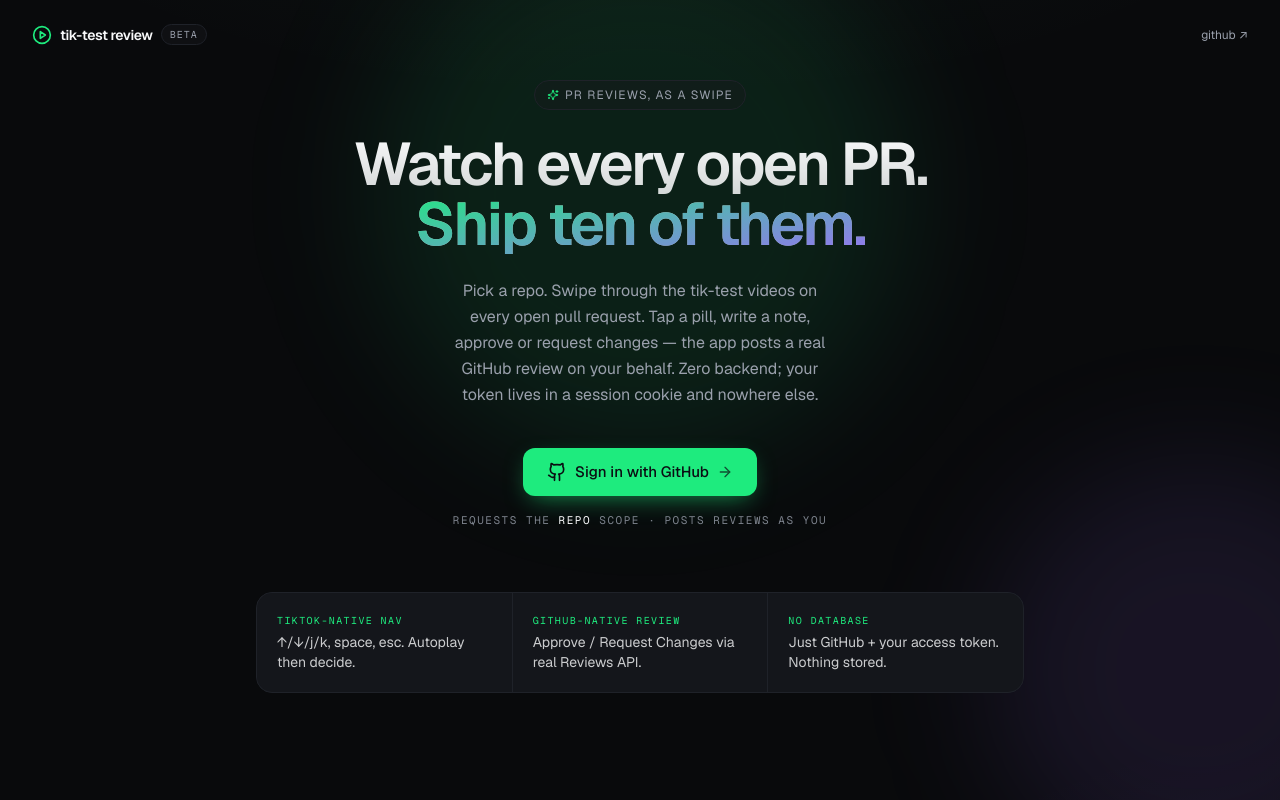
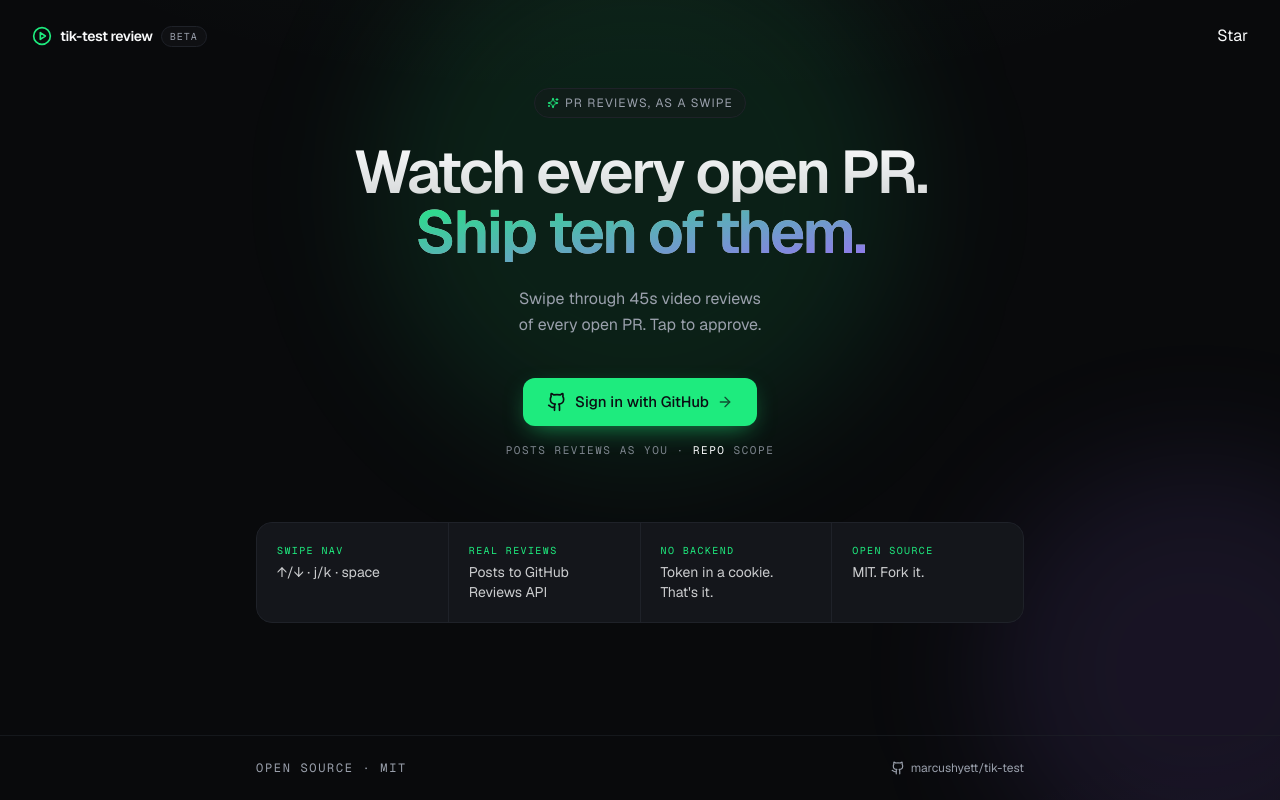
Before and after one commit to marcushyett/tik-test, a Next.js app in the folder web/: page / in a window 1280 px wide. Built offline with nearby package versions, Linux system fonts and the light colour scheme; no server answers.

Commit message:
Add GitHub star button and footer with improved landing page (#31)

```diff
--- a/web/src/app/page.tsx
+++ b/web/src/app/page.tsx
@@ -3,7 +3,30 @@
 import { Button } from "@/components/ui/button";
 import { RepoPicker } from "@/components/repo-picker";
 import { listRepos } from "@/lib/github";
+import Script from "next/script";
 import { ArrowRight, Github, PlayCircle, Sparkles } from "lucide-react";
+
+const REPO_URL = "https://github.com/marcushyett/tik-test";
+const REPO_SLUG = "marcushyett/tik-test";
+
+// Official GitHub Buttons snippet from https://buttons.github.io/.
+// The <a class="github-button"> is progressively enhanced into an iframe by
+// buttons.js (loaded once in <Landing>). Color scheme is forced dark to match.
+function GitHubStarButton({ size = "large" }: { size?: "large" | "small" }) {
+  return (
+    <a
+      className="github-button"
+      href={REPO_URL}
+      data-color-scheme="no-preference: dark; light: dark; dark: dark;"
+      data-icon="octicon-star"
+      data-size={size === "large" ? "large" : undefined}
+      data-show-count="true"
+      aria-label={`Star ${REPO_SLUG} on GitHub`}
+    >
+      Star
+    </a>
+  );
+}
 
 export default async function HomePage() {
   const session = await auth();
@@ -24,7 +47,7 @@
         <div className="absolute right-[-10%] bottom-[-10%] h-[420px] w-[420px] rounded-full bg-accent/10 blur-3xl" />
       </div>
 
-      <header className="flex items-center justify-between px-8 py-6">
+      <header className="flex items-center justify-between px-6 py-6 sm:px-8">
         <div className="flex items-center gap-2">
           <PlayCircle className="h-5 w-5 text-primary" />
           <span className="text-sm font-semibold tracking-tight">tik-test review</span>
@@ -32,9 +55,7 @@
             beta
           </span>
         </div>
-        <Link href="https://github.com/marcushyett/tik-test" className="text-xs text-muted-foreground hover:text-foreground" target="_blank" rel="noopener noreferrer">
-          github ↗
-        </Link>
+        <GitHubStarButton size="large" />
       </header>
 
       <section className="flex flex-1 flex-col items-center justify-center px-6 pb-24">
@@ -51,7 +72,7 @@
           </h1>
 
           <p className="fade-up [animation-delay:120ms] mt-6 max-w-md text-balance text-base leading-relaxed text-muted-foreground">
-            Pick a repo. Swipe through the tik-test videos on every open pull request. Tap a pill, write a note, approve or request changes — the app posts a real GitHub review on your behalf. Zero backend; your token lives in a session cookie and nowhere else.
+            Swipe through 45s video reviews of every open PR. Tap to approve.
           </p>
 
           <form
@@ -68,17 +89,34 @@
             </Button>
           </form>
           <p className="fade-up [animation-delay:260ms] mt-4 font-mono text-[11px] uppercase tracking-[0.14em] text-muted-foreground/80">
-            requests the <span className="text-foreground">repo</span> scope · posts reviews as you
+            posts reviews as you · <span className="text-foreground">repo</span> scope
           </p>
         </div>
 
         {/* Feature strip — understated, monospaced micro-type. */}
-        <div className="fade-up [animation-delay:320ms] mt-16 grid w-full max-w-3xl grid-cols-1 gap-px overflow-hidden rounded-2xl border border-border bg-border text-[13px] sm:grid-cols-3">
-          <FeatureCell title="TikTok-native nav" body="↑/↓/j/k, space, esc. Autoplay then decide." />
-          <FeatureCell title="GitHub-native review" body="Approve / Request Changes via real Reviews API." />
-          <FeatureCell title="No database" body="Just GitHub + your access token. Nothing stored." />
+        <div className="fade-up [animation-delay:320ms] mt-16 grid w-full max-w-3xl grid-cols-1 gap-px overflow-hidden rounded-2xl border border-border bg-border text-[13px] sm:grid-cols-2 lg:grid-cols-4">
+          <FeatureCell title="Swipe nav" body="↑/↓ · j/k · space" />
+          <FeatureCell title="Real reviews" body="Posts to GitHub Reviews API" />
+          <FeatureCell title="No backend" body="Token in a cookie. That's it." />
+          <FeatureCell title="Open source" body="MIT. Fork it." />
         </div>
       </section>
+
+      <footer className="border-t border-border/60 px-6 py-6 sm:px-8">
+        <div className="mx-auto flex w-full max-w-3xl items-center justify-between text-xs text-muted-foreground">
+          <span className="font-mono uppercase tracking-[0.14em]">open source · MIT</span>
+          <Link
+            href={REPO_URL}
+            target="_blank"
+            rel="noopener noreferrer"
+            className="inline-flex items-center gap-1.5 hover:text-foreground"
+          >
+            <Github className="h-3.5 w-3.5" />
+            marcushyett/tik-test
+          </Link>
+        </div>
+      </footer>
+      <Script src="https://buttons.github.io/buttons.js" strategy="afterInteractive" />
     </main>
   );
 }
@@ -105,9 +143,12 @@
             </div>
           </div>
         </div>
-        <Link href={{ pathname: "/api/auth/signout" as any }} className="text-xs text-muted-foreground hover:text-foreground">
-          sign out
-        </Link>
+        <div className="flex items-center gap-4">
+          <GitHubStarButton size="small" />
+          <Link href={{ pathname: "/api/auth/signout" as any }} className="text-xs text-muted-foreground hover:text-foreground">
+            sign out
+          </Link>
+        </div>
       </header>
 
       <div className="mx-auto w-full max-w-xl">
@@ -117,6 +158,7 @@
         </p>
         <RepoPicker repos={repos} />
       </div>
+      <Script src="https://buttons.github.io/buttons.js" strategy="afterInteractive" />
     </main>
   );
 }
```
